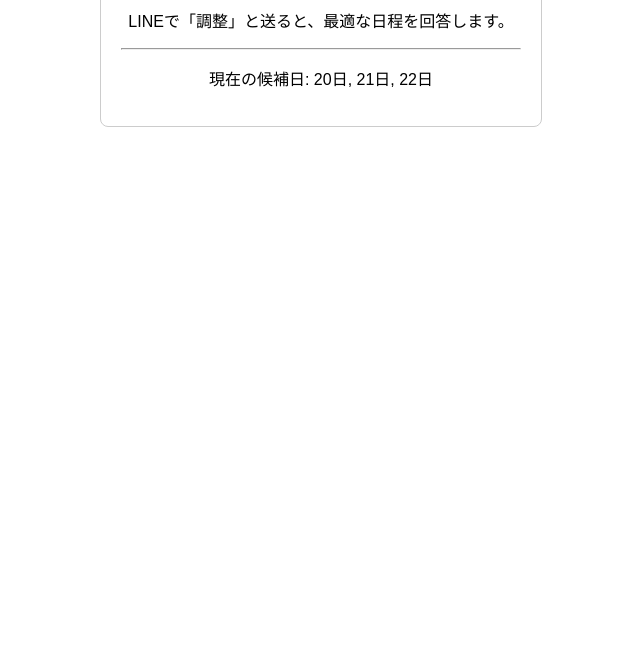
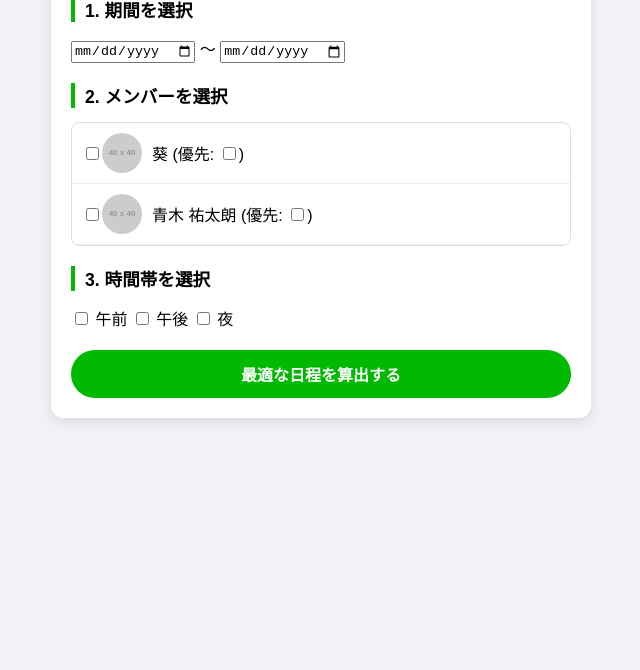
Before and after one commit to yoyoyo0807/ai-kanji-config, a plain HTML site: page templates/index.html in a window 1280 px wide. Shown: the part 130-800 px from the top of the page, without its empty margins (319-959 px from the left). Drawn offline with Linux system fonts and the light colour scheme; placeholder pictures from the web are drawn by us.

Commit message:
Update index.html

```diff
--- a/templates/index.html
+++ b/templates/index.html
@@ -2,18 +2,48 @@
 <html lang="ja">
 <head>
     <meta charset="UTF-8">
-    <title>日程調整アプリ</title>
+    <meta name="viewport" content="width=device-width, initial-scale=1.0">
+    <title>高度な日程調整</title>
     <style>
-        body { font-family: sans-serif; padding: 20px; text-align: center; }
-        .card { border: 1px solid #ccc; border-radius: 8px; padding: 20px; max-width: 400px; margin: auto; }
+        body { font-family: sans-serif; background: #f0f2f5; padding: 10px; }
+        .container { background: white; border-radius: 12px; padding: 20px; max-width: 500px; margin: auto; box-shadow: 0 4px 12px rgba(0,0,0,0.1); }
+        .section { margin-bottom: 20px; }
+        h2 { font-size: 1.1em; border-left: 4px solid #00b900; padding-left: 10px; }
+        .friend-list { max-height: 200px; overflow-y: auto; border: 1px solid #ddd; border-radius: 8px; }
+        .friend-item { display: flex; align-items: center; padding: 10px; border-bottom: 1px solid #eee; }
+        .friend-item img { width: 40px; height: 40px; border-radius: 50%; margin-right: 10px; }
+        button { width: 100%; padding: 12px; background: #00b900; color: white; border: none; border-radius: 25px; font-weight: bold; font-size: 1em; }
     </style>
 </head>
 <body>
-    <div class="card">
-        <h1>📅 日程調整</h1>
-        <p>LINEで「調整」と送ると、最適な日程を回答します。</p>
-        <hr>
-        <p>現在の候補日: 20日, 21日, 22日</p>
+    <div class="container">
+        <h1>📅 日程調整作成</h1>
+
+        <div class="section">
+            <h2>1. 期間を選択</h2>
+            <input type="date" id="start"> 〜 <input type="date" id="end">
+        </div>
+
+        <div class="section">
+            <h2>2. メンバーを選択</h2>
+            <div class="friend-list">
+                <div class="friend-item">
+                    <input type="checkbox"> <img src="https://via.placeholder.com/40" alt="icon"> <span>葵 (優先: <input type="checkbox">)</span>
+                </div>
+                <div class="friend-item">
+                    <input type="checkbox"> <img src="https://via.placeholder.com/40" alt="icon"> <span>青木 祐太朗 (優先: <input type="checkbox">)</span>
+                </div>
+                </div>
+        </div>
+
+        <div class="section">
+            <h2>3. 時間帯を選択</h2>
+            <label><input type="checkbox"> 午前</label>
+            <label><input type="checkbox"> 午後</label>
+            <label><input type="checkbox"> 夜</label>
+        </div>
+
+        <button onclick="calculate()">最適な日程を算出する</button>
     </div>
 </body>
 </html>
```
